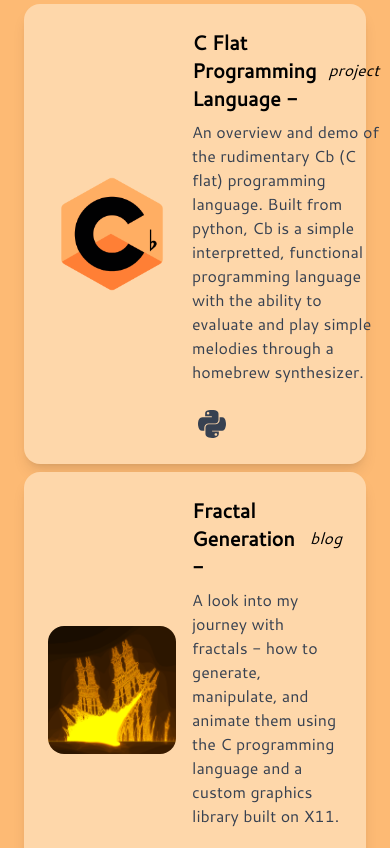
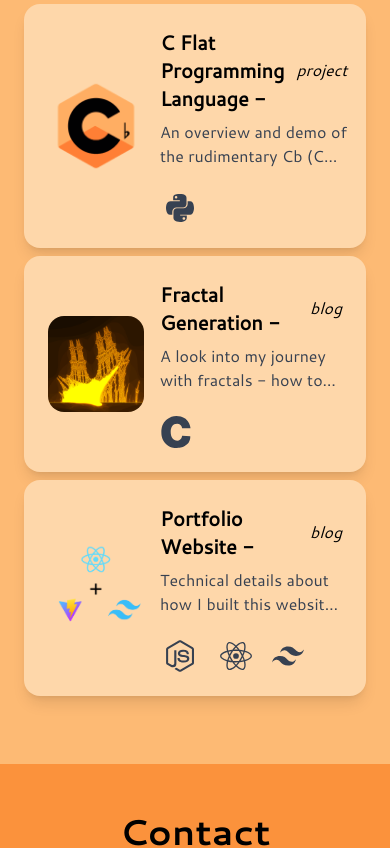
Before and after one commit to pdxboyan/portfolio, a React (Vite) app: page / in a window 390 px wide. Shown: the part 4120-4968 px from the top of the page. Built offline with nearby package versions, Linux system fonts and the light colour scheme.

Commit message:
Added mobile support for smaller less important project cards

```diff
--- a/package.json
+++ b/package.json
@@ -19,6 +19,7 @@
   },
   "devDependencies": {
     "@eslint/js": "^9.33.0",
+    "@tailwindcss/line-clamp": "^0.4.4",
     "@types/react": "^19.1.10",
     "@types/react-dom": "^19.1.7",
     "@vitejs/plugin-react": "^5.0.0",
--- a/src/App.jsx
+++ b/src/App.jsx
@@ -284,17 +284,17 @@ function App() {
                 <img
                 src="/portfolio/images/Cb.png"
                 alt="C Flat Language"
-                className="w-32 h-32 object-cover rounded-2xl mr-4"
+                className="w-24 h-24 sm:w-32 sm:h-32 object-cover rounded-2xl mr-4"
                 />
                 <div className="flex flex-col">
                   <div className="flex flex-row items-center mb-2">
                     <h3 className="font-text font-bold text-xl pr-3">C Flat Programming Language - </h3>
                     <p className="font-subtext text-l"> project</p>
                   </div>
-                  <p className="font-text text-gray-700">
+                  <p className="font-text text-gray-700 line-clamp-2 sm:line-clamp-none">
                     An overview and demo of the rudimentary Cb (C flat) programming language. Built from
                     python, Cb is a simple interpretted, functional programming language with the ability
-                    to evaluate and play simple melodies through a homebrew synthesizer.
+                    to evaluate and play simple melodies through a synthesizer generated through wavetables.
                   </p>
 
                   <div className="mt-auto pt-6">
@@ -322,14 +322,14 @@ function App() {
                 <img
                 src="/portfolio/images/fractal.jpg"
                 alt="The Burning Ship Fractal"
-                className="w-32 h-32 object-cover rounded-2xl mr-4"
+                className="w-24 h-24 sm:w-32 sm:h-32 object-cover rounded-2xl mr-4"
                 />
                 <div className="flex flex-col">
                   <div className="flex flex-row items-center mb-2">
                     <h3 className="font-text font-bold text-xl pr-3">Fractal Generation - </h3>
                     <p className="font-subtext text-l"> blog</p>
                   </div>
-                  <p className="font-text text-gray-700">
+                  <p className="font-text text-gray-700 line-clamp-2 sm:line-clamp-none">
                     A look into my journey with fractals - how to generate, manipulate,
                     and animate them using the C programming language and a custom graphics
                     library built on X11.
@@ -360,14 +360,14 @@ function App() {
                 <img
                 src="/portfolio/images/portfolio.png"
                 alt="React + Vite + Tailwind"
-                className="w-32 h-32 object-cover rounded-2xl mr-4"
+                className="w-24 h-24 sm:w-32 sm:h-32 object-cover rounded-2xl mr-4"
                 />
                 <div className="flex flex-col">
                   <div className="flex flex-row items-center mb-2">
                     <h3 className="font-text font-bold text-xl pr-3">Portfolio Website - </h3>
                     <p className="font-subtext text-l"> blog</p>
                   </div>
-                  <p className="font-text text-gray-700">
+                  <p className="font-text text-gray-700 line-clamp-2 sm:line-clamp-none">
                     Technical details about how I built this website; how I chose the tech
                     stack as well as my struggles and successes.
                   </p>
--- a/tailwind.config.js
+++ b/tailwind.config.js
@@ -14,5 +14,7 @@ export default {
       },
     },
   },
-  plugins: [],
+  plugins: [
+    require('@tailwindcss/line-clamp'),
+  ],
 }
```
Also changed, not shown: 1 other file (tests, documents, lock files or other folders).
